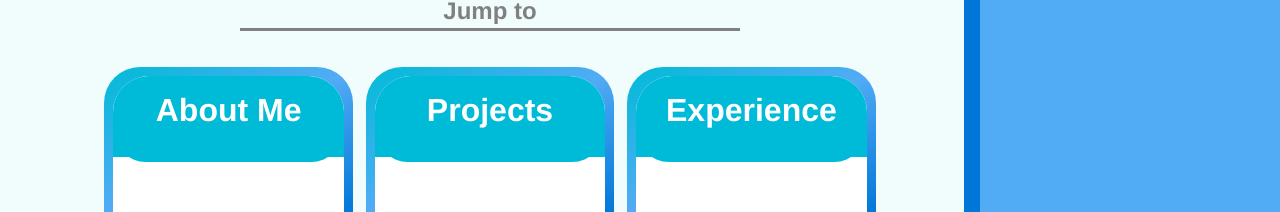
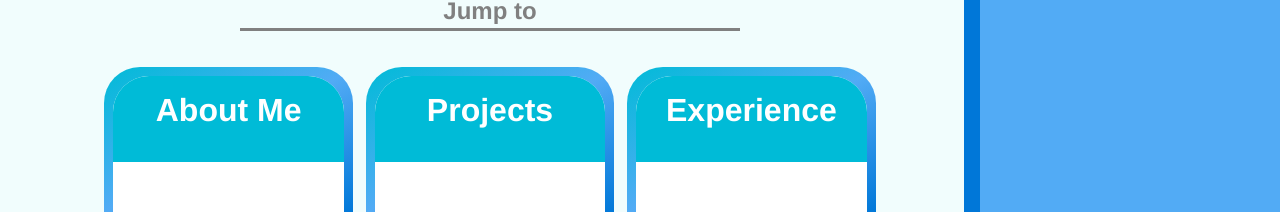
Before and after one commit to Leeway001Write/Leeway001Write.github.io, a React (Vite) app in the folder react-portfolio/: page / in a window 1280 px wide. Shown: the part 586-798 px from the top of the page. Built offline with nearby package versions, Linux system fonts and the light colour scheme.

Commit message:
Made border styling of shortcut banners less hacky

```diff
--- a/react-portfolio/src/components/Shortcut.tsx
+++ b/react-portfolio/src/components/Shortcut.tsx
@@ -14,7 +14,6 @@ export default function Shortcut({ title, jump }: Props) {
 				<div className="shortcut">
 					<div className="shortcut-banner">
 						<b>{title}</b>
-						<div className="shortcut-banner-base"></div>
 					</div>
 				</div>
 			</a>
--- a/react-portfolio/src/components/styles/Shortcut.css
+++ b/react-portfolio/src/components/styles/Shortcut.css
@@ -62,14 +62,7 @@
   white-space: nowrap;
 
   background: var(--color-secondary);
-  border-radius: 33px;
-}
-
-.shortcut-banner-base {
-  width: 100%;
-  height: calc(100% - 42px);
-
-  background: inherit;
+  border-radius: 33px 33px 0 0;
 }
 
 .shortcut-border a {
```
